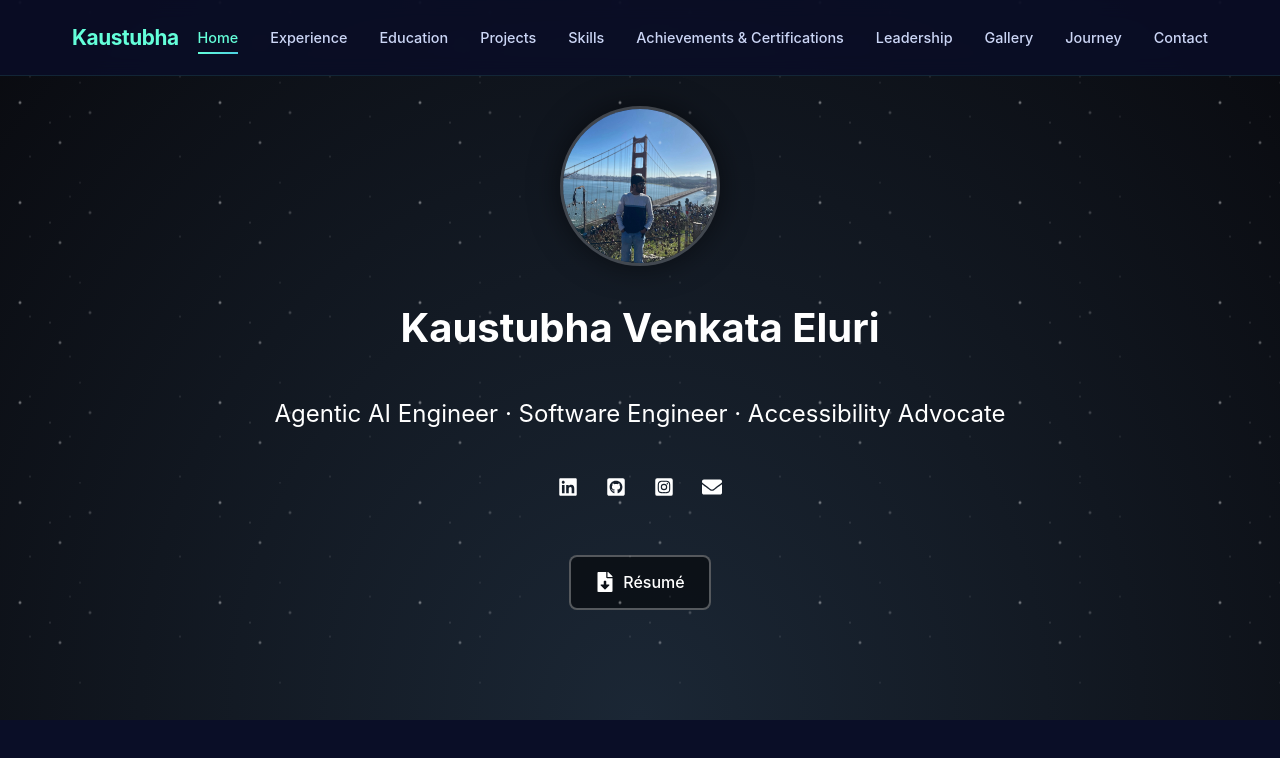
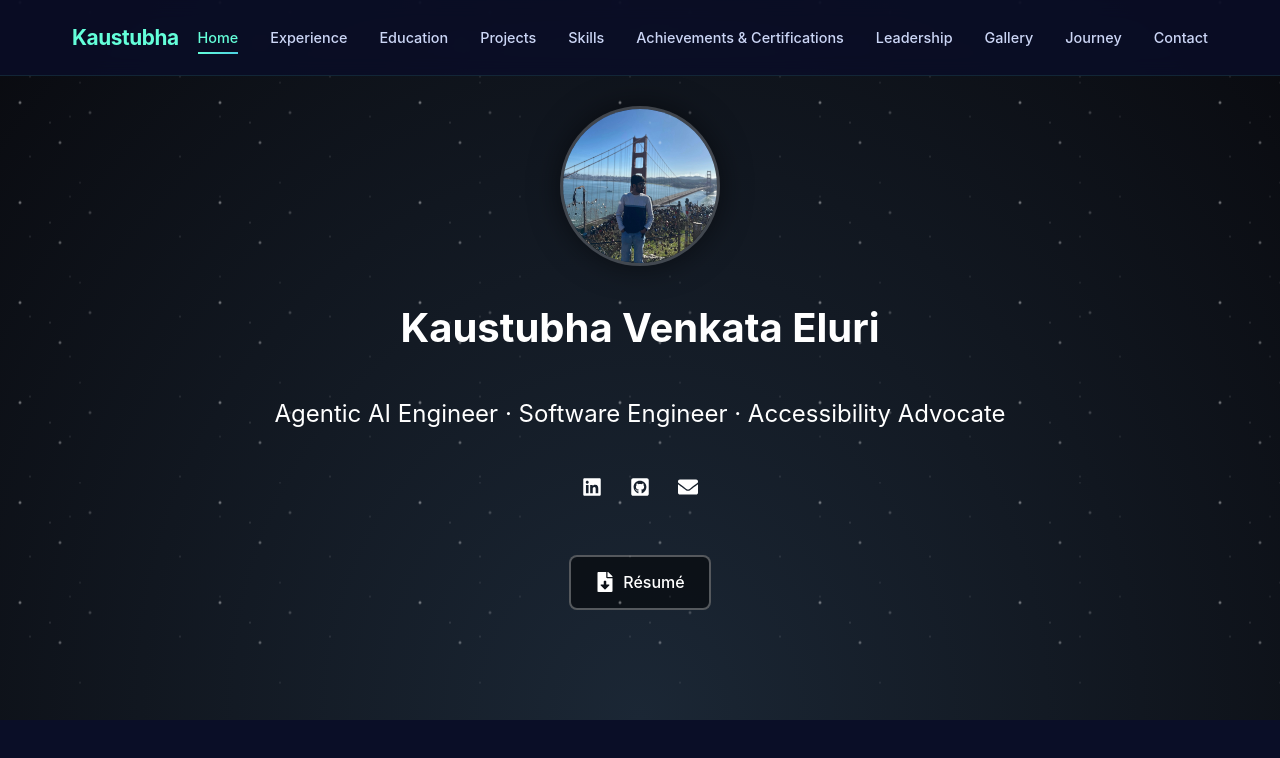
Before and after one commit to Kaustubha-09/Kaustubha-09.github.io, a React (Vite) app: page / in a window 1280 px wide. Shown: the top 758 px of the page. Built offline with nearby package versions, Linux system fonts and the light colour scheme.

Commit message:
Remove Instagram icon from Home page social links

```diff
--- a/src/pages/Home/Home.jsx
+++ b/src/pages/Home/Home.jsx
@@ -1,5 +1,5 @@
 import React, { useEffect, useRef } from "react";
-import { FaLinkedin, FaGithubSquare, FaInstagramSquare, FaEnvelope, FaFileDownload } from "react-icons/fa";
+import { FaLinkedin, FaGithubSquare, FaEnvelope, FaFileDownload } from "react-icons/fa";
 import styles from "./Home.module.css";
 
 const Home = () => {
@@ -63,16 +63,6 @@ const Home = () => {
         </div>
         <div className={styles.col}>
           <a
-            href="https://instagram.com/kaustubha_ev"
-            target="_blank"
-            rel="noreferrer noopener"
-            aria-label="Instagram Profile"
-          >
-            <FaInstagramSquare className={styles.icon} />
-          </a>
-        </div>
-        <div className={styles.col}>
-          <a
             href="mailto:kaustubha.ev@gmail.com"
             aria-label="Send Email"
           >
```
